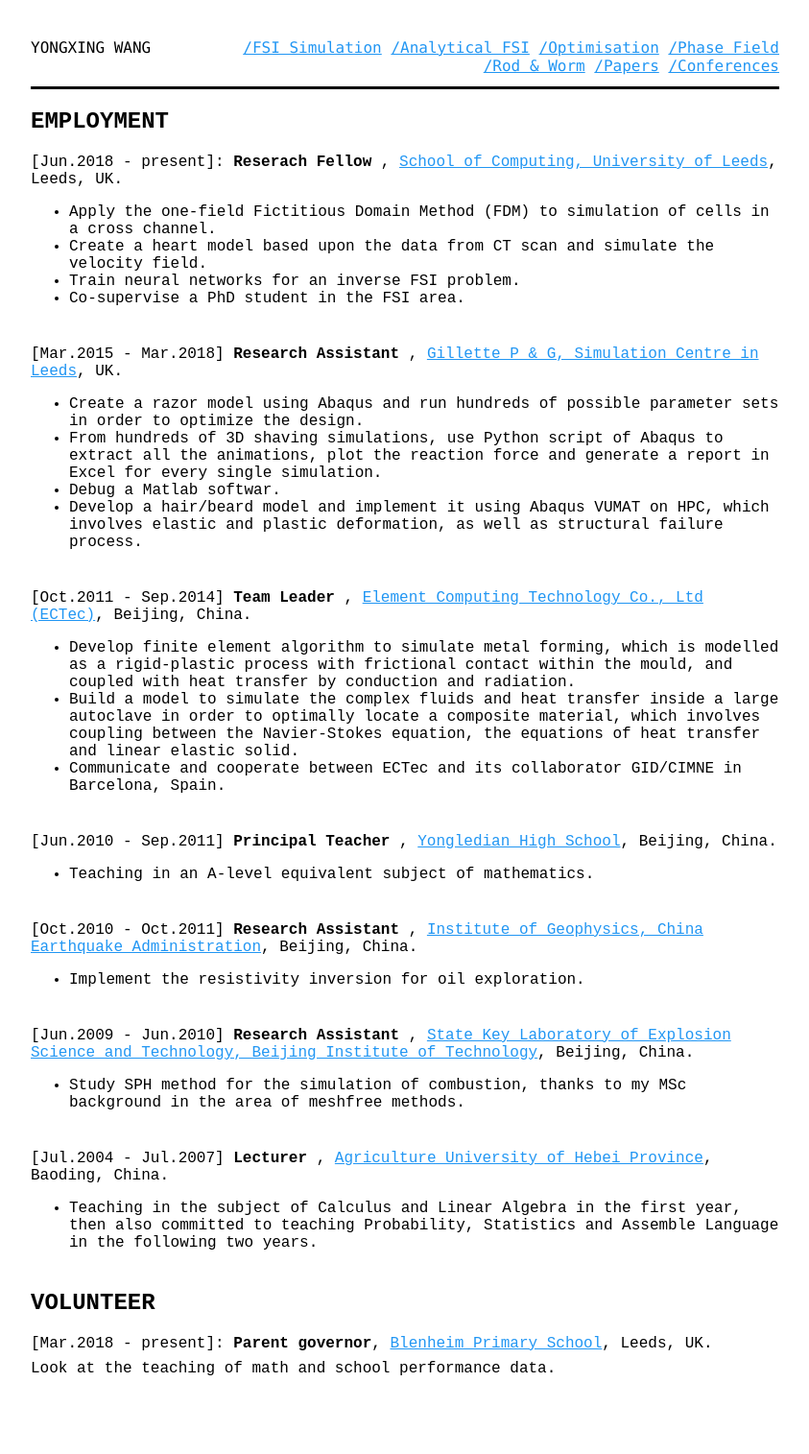
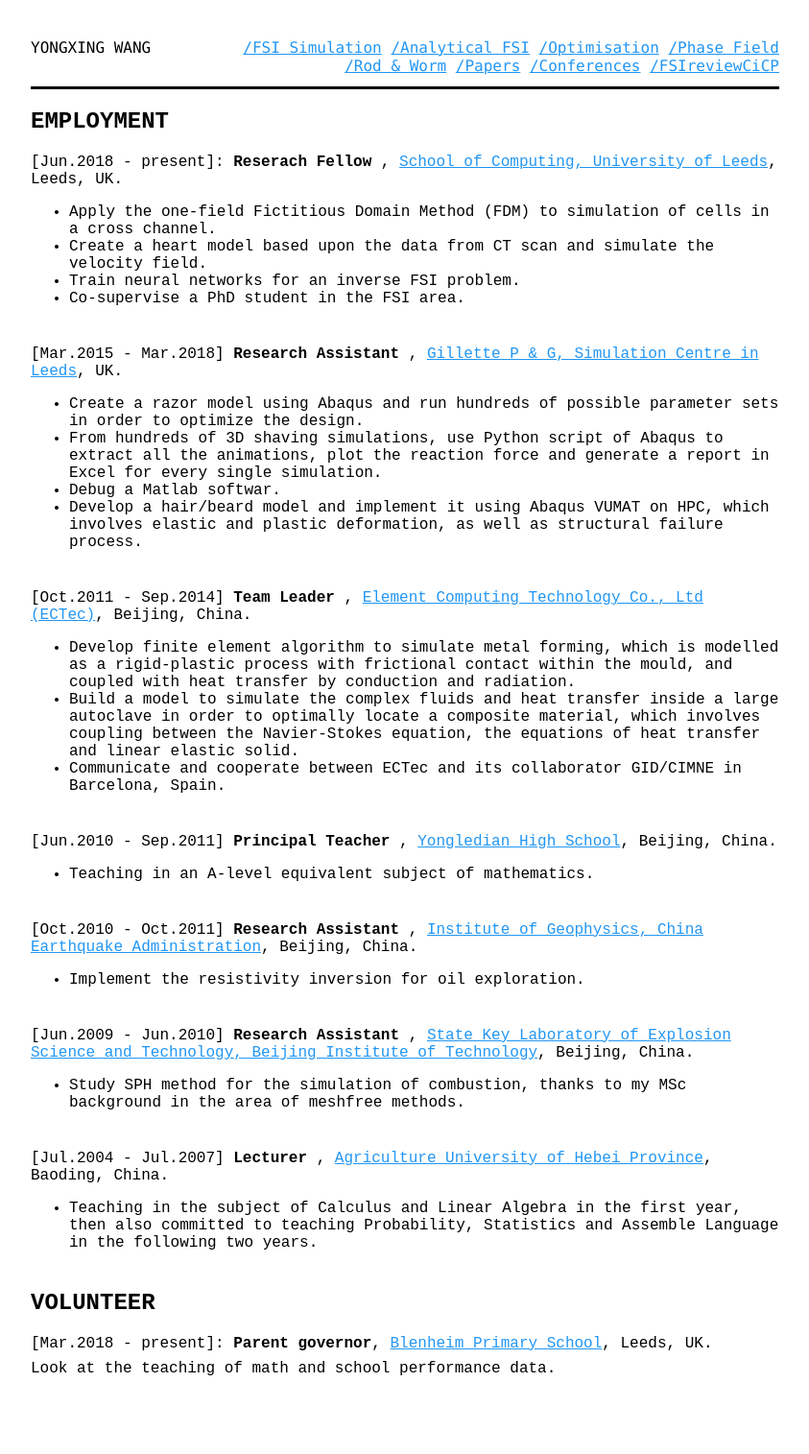
Before and after one commit to yongxingwang/yongxingwang.github.io, a Jekyll site: the page built from work.html, in a window 1280 px wide. Shown: the whole page at 96% size, without its empty margins (218-1061 px from the left). Built offline with Jekyll 4.4.1, drawn with Linux system fonts in a browser that asks for light colours.

Commit message:
Update navigation.html

```diff
--- a/_includes/navigation.html
+++ b/_includes/navigation.html
@@ -10,5 +10,6 @@
         <li><a href="/rod/">/Rod & Worm</a></li>
        <li><a href="/publication.html">/Papers </a></li>
        <li><a href="assets/pdf/conferences.pdf">/Conferences</a></li>
+        <li><a href="/fsiReview/">/FSIreviewCiCP</a></li>
     </ul>
 </nav>
```
